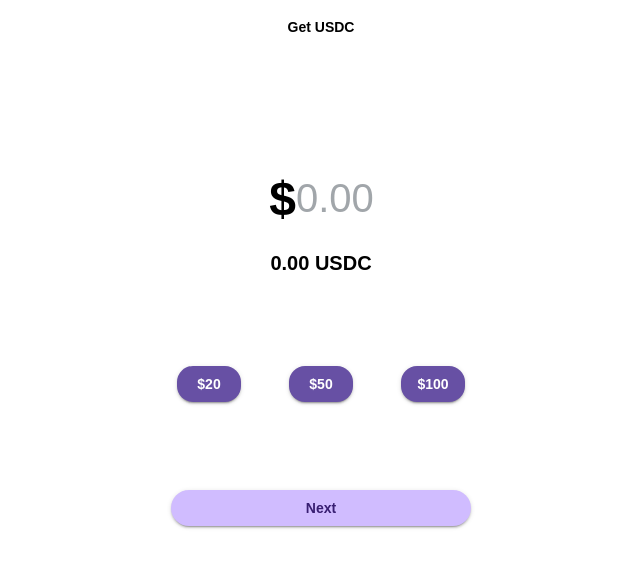
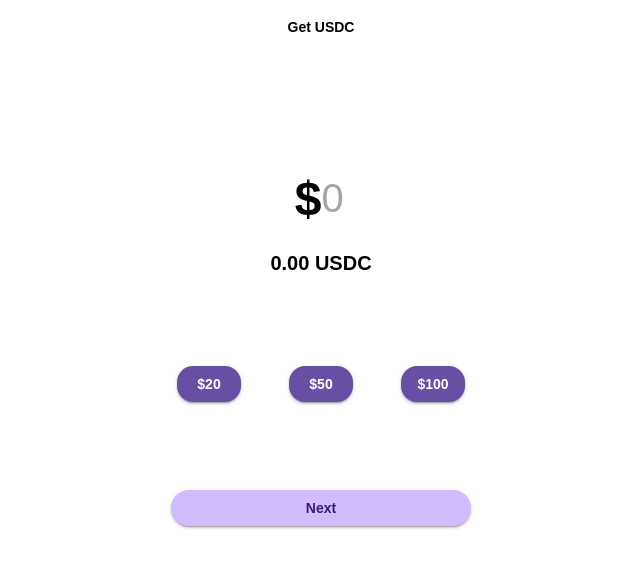
Before and after one commit to 0xJomo/deramp-dapp, a React (Create React App) app: page /onramp in a window 1280 px wide. Shown: the top 568 px of the page, without its empty margins (319-959 px from the left). Built offline with nearby package versions, Linux system fonts and the light colour scheme; the HTML template or start-up script is replaced by a standard one; what @zerodev/privy would draw is missing.

Commit message:
Adjust width of amount input

```diff
--- a/src/pages/OnRamp.js
+++ b/src/pages/OnRamp.js
@@ -28,14 +28,14 @@
       value = value.substring(0, shortValue.length)
     }
     if (value.length === 0) {
-      e.target.parentNode.style.width = '4.8rem'
+      e.target.parentNode.style.width = '1.6rem'
     } else {
       var len = value.length * 1.6 + 0.5
       if (value.includes('.')) len -= 1.6
       e.target.parentNode.style.width = `${len}rem`
     }
     setText(value);
-  };
+  }
 
   return (
     <Stack alignItems="center" sx={{ paddingX: 1.5, minHeight: "100vh" }}>
@@ -50,10 +50,10 @@
               type="number"
               value={text}
               style={{}}
-              placeholder='0.00'
+              placeholder='0'
               autoFocus={true}
               disableUnderline={true}
-              sx={{ fontSize: "2.5rem", width: "4.8rem" }}
+              sx={{ fontSize: "2.5rem", width: "1.6rem" }}
               onChange={handleInputChangeAndAdjustWidth}
             />
           </Stack>
```
